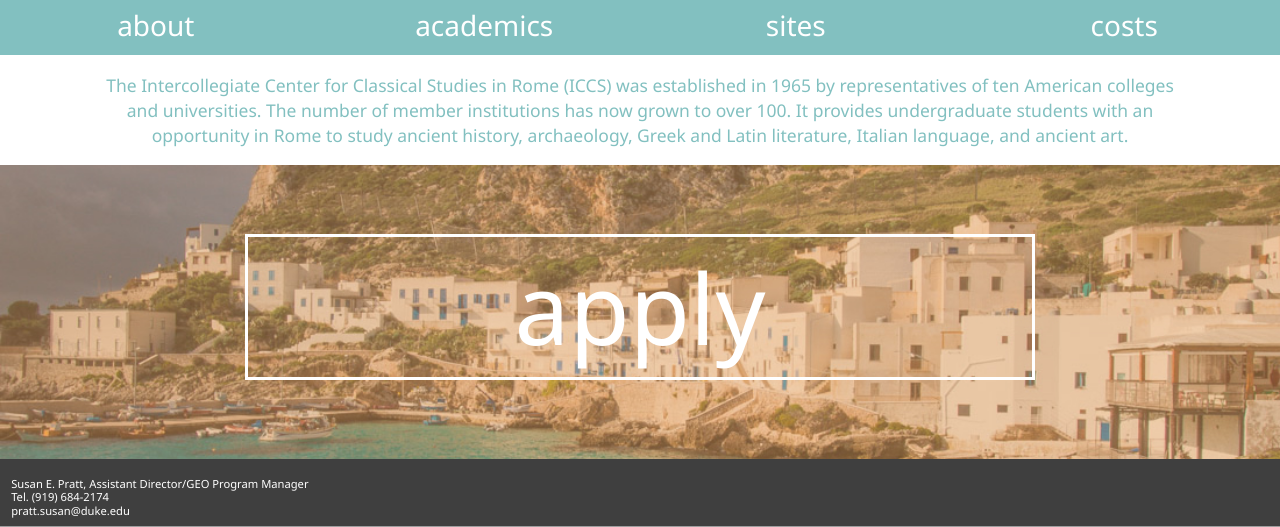
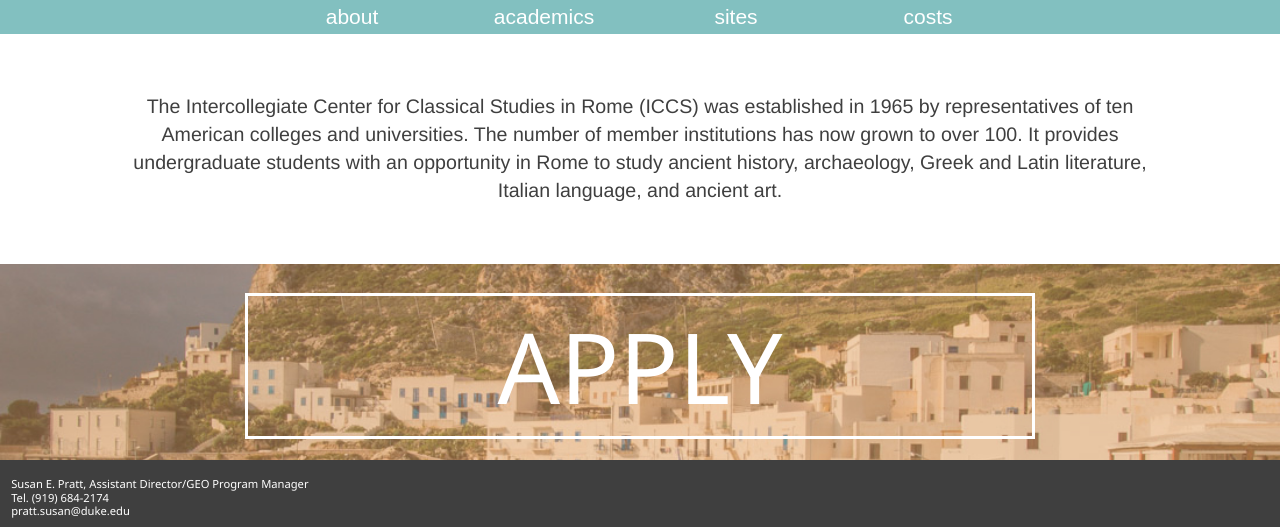
Before and after one commit to Lwalz/ICCS, a PHP site: page / in a window 1280 px wide. Shown: the part 561-1088 px from the top of the page. Run offline with PHP 8.4, Linux system fonts and the light colour scheme.

Commit message:
lots
I’m pushing all these at once so if you hate it we can go back to what
you had. Lots of changes here… banners, font weights, size of sections,
menu desktop size, etc.

```diff
--- a/css/style.css
+++ b/css/style.css
@@ -6,6 +6,7 @@ body, div, section, p, head{
 #banner{
 	padding: 3em;
 	width: 100%;
+	display: none;
 }
 body{
 font-family: 'Noto Sans', sans-serif;
@@ -55,25 +56,33 @@ background-size:100%;
 	font-size: 4em;
 	height: 2.8em;
 }
-#apply>p{
+#applya{
 	float: right;
 	padding-right: .3em;
 	padding-top: .8em;
+	text-decoration: none;
+	color: white;
 }
-#academics>p{
+#academicsa{
 	float: left;
 	padding-left: .3em;
 	padding-top: .8em;
+	text-decoration: none;
+	color: white;
 }
-#sites>p{
+#sitesa{
 	float: right;
 	padding-right: .3em;
 	padding-top: .8em;
+	text-decoration: none;
+	color: white;
 }
-#costs>p{
+#costsa{
 	float: left;
 	padding-left: .3em;
 	padding-top: .8em;
+	text-decoration: none;
+	color: white;
 }
 #foot{
 	background-color: #3f3f3f;
@@ -136,92 +145,108 @@ body{
 #info-bar2{
 	display: block;
 	background-color: white;
-	color:#82c0c0;
+	color:#3f3f3f;
 	float: left;
 	text-align: center;
-	font-size: 1.25em;
+	font-size: 1.4em;
 	padding-left: 6em;
 	padding-right: 6em;
 	padding-top: 1em;
 	padding-bottom: 1em;
 }
-.info-text2{
+#info-text2{
 	text-align: center;
-	margin-left: 5em;
-	margin-right: 5em;
-	font-size: 10em;
+	font-family: "Helvetica", sans-serif;
+	font-weight: 100;
+	padding-top: 2em;
+	padding-bottom: 2em;
+}
+#menu {
+	display: flex;
+	justify-content: center;
+	align-items: center;
+	align-content: center;
+	width: 100%;
+	height: 2.5em;
+	padding: 0;
+	margin: 0;
+	background-color: #82c0c0;
 }
 .o-bar{
-	width: 25%;
-	float: left;
-	font-size: 2em;
-	background-color: #82c0c0;
-	height: 2em;
+	/*width: 10%;*/
+	/*float: left;*/
+	font-size: 1.5em;
+	/*background-color: #82c0c0;*/
+	height: auto;
+	flex-basis: 15%;
+	text-align: center;
+	font-family: "Helvetica light", sans-serif;
+	font-weight: 100;
 }
 #apply{
 	background-image: none;
-	margin: auto;
+	/*margin: auto;
 	border-style: hidden;
 	border-color: white;
 	padding-top: 0;
-	border-radius: .01em;
+	border-radius: .01em;*/
 }
 #academics{
 	background-image: none;
-	margin: auto;
+	/*margin: auto;
 	border-style: hidden;
 	border-color: white;
 	padding-top: 0;
-	border-radius: .01em;
+	border-radius: .01em;*/
 }
 #sites{
 	background-image: none;
-	margin: auto;
+	/*margin: auto;
 	border-style: hidden;
 	border-color: white;
 	padding-top: 0;
-	border-radius: .01em;
+	border-radius: .01em;*/
 }
 #costs{
 	background-image: none;
-	margin: auto;
+	/*margin: auto;
 	padding-right: none;
 	border-style: hidden;
 	border-color: white;
 	padding-top: none;
-	border-radius: .01em;
+	border-radius: .01em;*/
 }
-#sites>p{
+#applya{
+	text-align: center;
+	margin: 0;
+	float: none;
+	padding: 0;
+}
+#academicsa{
 	text-align: center;
 	margin: auto;
 	float: none;
-	padding-top: .2em;
+	padding: 0;
 }
-#apply>p{
+#sitesa{
 	text-align: center;
 	margin: auto;
 	float: none;
-	padding-top: 0.2em;
+	padding: 0;
 }
-#academics>p{
+#costsa{
 	text-align: center;
 	margin: auto;
 	float: none;
-	padding-top: 0.2em;
-}
-#costs>p{
-	text-align: center;
-	margin: auto;
-	float: none;
-	padding-top: 0.2em;
+	padding: 0;
 }
 #container{
 	width: 100%;
-	margin-left: auto;
-	margin-right: auto;
+	margin-left: 0;
+	margin-right: 0;
 	margin-bottom: 0;
 	/*height: 30em;*/
-	background-color: #82c0c0;
+	/*background-color: #82c0c0;*/
 }
 #top-banner{
 	background-color: none;
@@ -253,22 +278,26 @@ body{
 #sites:hover{
 	background-color: white;
 	color: #82c0c0;
-	/*border-style: solid;*/
+	border-style: solid;
+	border-color: white;
 }
 #costs:hover{
 	background-color: white;
 	color: #82c0c0;
-	/*border-style: solid;*/
+	border-style: solid;
+	border-color: white;
 }
 #academics:hover{
 	background-color: white;
 	color: #82c0c0;
-	/*border-style: solid;*/
+	border-style: solid;
+	border-color: white;
 }
 #apply:hover{
 	background-color: white;
 	color: #82c0c0;
-	/*border-style: solid;*/
+	border-style: solid;
+	border-color: white;
 }
 #foot{
 	background-color: #3f3f3f;
@@ -307,7 +336,7 @@ body{
 	background-size: cover;
 	/*background-position: bottom;*/
 	float: left;
-	height: 3em;
+	height: 2em;
 	background-repeat:no-repeat;
 	color: white;
 	font-size: 7em;
@@ -320,8 +349,12 @@ body{
 	border-collapse:collapse;
 	margin-right:2.5em;
 	margin-left:2.5em;
-	margin-top: .7em;
+	margin-top: .3em;
 	margin-bottom: .4em;
 	text-align: center;
 }
+
+#mobilebanner {
+	display: none;
 }
+}
--- a/index.html
+++ b/index.html
@@ -17,8 +17,11 @@
 <!--Top header of page-->
 <section id="top-banner">
 
-<!--Image for top of page, within top-banner-->
-<img src="images/banner1.png" id="banner" alt="ICCS Banner"></section>
+<!--Image for top of page, within top-banner, Desktop-->
+<img src="images/banner3.png" id="banner" alt="ICCS Banner"></section>
+
+<!-- Banner, mobile -->
+<section><img src="images/banner2.png" id="mobilebanner" alt="ICCS Banner"></section>
 
 <!--Slideshow for mobile-->
 <div id="carousel1" class="carousel slide" data-ride="carousel">
@@ -44,17 +47,11 @@
 The Intercollegiate Center for Classical Studies in Rome (ICCS) was established in 1965 by representatives of ten American colleges and universities; the number of member institutions has now grown to over 100. It provides undergraduate students with an opportunity in Rome to study ancient history, archaeology, Greek and Latin literature, Italian language, and ancient art.
 </div></section>
 
-<section id="apply" class="o-bar"><p>about</p>
-</section>
-
-<section id="academics" class="o-bar"><p>academics</p>
-</section>
-
-<section id="sites" class="o-bar">
-<p>sites</p>
-</section>
-
-<section id="costs" class="o-bar"><p>costs</p>
+<section id="menu">
+  <div id="apply" class="o-bar"><a id="applya" href="" title="about">about</a></div>
+  <div id="academics" class="o-bar"><a id="academicsa" href="" title="academics">academics</a></div>
+  <div id="sites" class="o-bar"><a id="sitesa" href="" title="sites">sites</a></div>
+  <div id="costs" class="o-bar"><a id="costsa" href="" title="costs">costs</a></div>
 </section>
 
 <section id="info-bar2"><div id="info-text2">
@@ -62,7 +59,7 @@ The Intercollegiate Center for Classical Studies in Rome (ICCS) was established
 </div></section>
 
 <section id="doit">
-<p>apply</p>
+<p>APPLY</p>
 </section>
 
 </div>
@@ -74,5 +71,6 @@ The Intercollegiate Center for Classical Studies in Rome (ICCS) was established
 <!-- Include all compiled plugins (below), or include individual files as needed -->
 <script src="js/bootstrap.js"></script>
 <script src="js/jquery-1.11.2.min.js"></script>
+<!-- <script src="js/script.js"></script> -->
 </body>
 </html>
--- /dev/null
+++ b/js/script.js
@@ -0,0 +1,6 @@
+$(document).ready(function() {
+	$('#sites').hover(function() {
+		$('#applya').css('color', '#82c0c0'),
+		$('#applya').css('color', '#white');
+	});
+});
```
Also changed, not shown: images/banner2.png (added), images/banner3.png (added), images/banner4.png (added).
